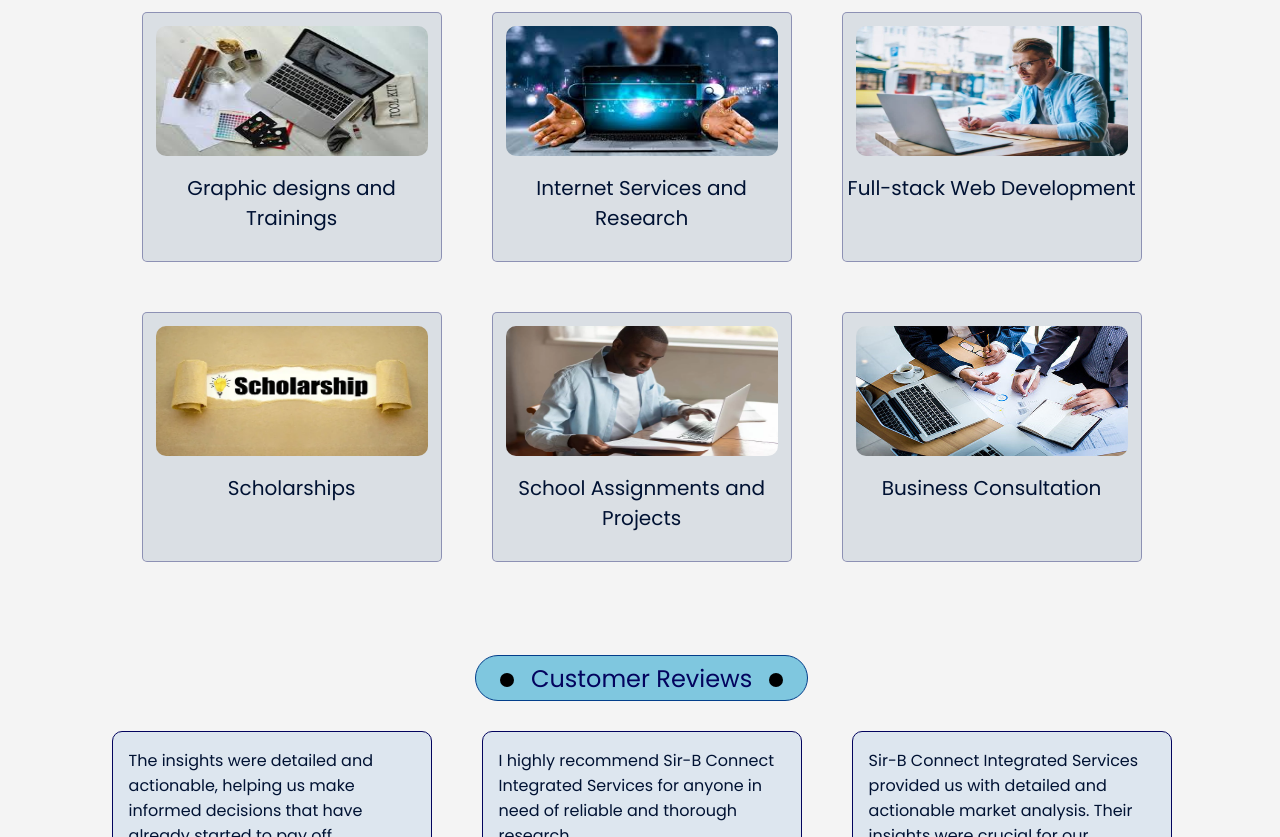
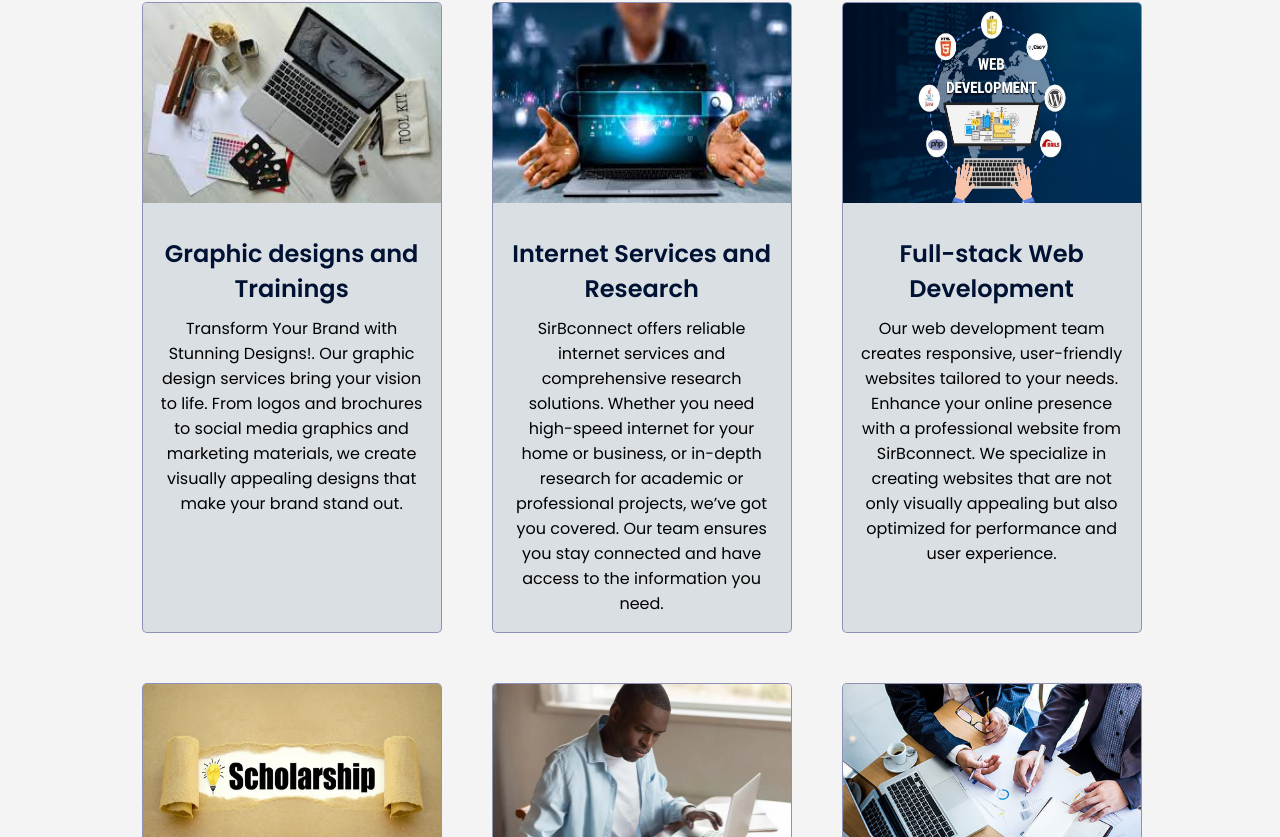
Before and after one commit to onosejoor/SirBconnect, a React (Vite) app: page / in a window 1280 px wide. Shown: the part 1103-1940 px from the top of the page. Built offline with nearby package versions, Linux system fonts and the light colour scheme.

Commit message:
Update service

```diff
--- a/src/components/sections/Footer.jsx
+++ b/src/components/sections/Footer.jsx
@@ -30,7 +30,7 @@ function Footer({ routed, ...props }) {
                 <Lists
                   class2="footer-link"
                   text="Home"
-                  link={routed ? "#" : "/"}
+                  link={!routed ? "#" : "/"}
                 />
                 <Lists
                   class2="footer-link"
--- a/src/components/sections/SkillDiv.jsx
+++ b/src/components/sections/SkillDiv.jsx
@@ -2,12 +2,21 @@ import { Link } from "react-router-dom";
 
 const SkillDiv = (props) => {
   return (
-    <Link to={`/${props.url}`} onClick={window.location.reload} className="anchorSkill">
+    <Link
+      to={`/${props.url}`}
+      onClick={window.location.reload}
+      className="anchorSkill"
+    >
       <div className="skills">
         <div className="skillIMG">
           <img src={props.src} alt="skills" loading="lazy" />
         </div>
-        <h3 className="skillText">{props.text}</h3>
+
+        <div className="skillTextWrap">
+          <h3 className="skillText">{props.header}</h3>
+
+          <p className="text">{props.text}</p>
+        </div>
       </div>
     </Link>
   );
--- a/src/components/sections/Skills.jsx
+++ b/src/components/sections/Skills.jsx
@@ -37,30 +37,40 @@ function Skills() {
       <div id="skill">
         <SkillDiv
           src="/images/skills/graphicDesign.jpg"
-          text="Graphic designs and Trainings"
+          header="Graphic designs and Trainings"
           url="graphic-design"
+          text="Transform Your Brand with Stunning Designs!. Our graphic design services bring your vision to life. From logos and brochures to social media graphics and marketing materials, we create visually appealing designs that make your brand stand out."
         />
         <SkillDiv
           src="/images/skills/internet.jpg"
-          text="Internet Services and Research"
+          header="Internet Services and Research"
           url="internet-services"
+          text=" SirBconnect offers reliable internet services and comprehensive research solutions. Whether you need high-speed internet for your home or business, or in-depth research for academic or professional projects, we’ve got you covered. Our team ensures you stay connected and have access to the information you need."
         />
         <SkillDiv
           url="web-dev"
           src="/images/skills/research3.jpg"
-          text=" Full-stack Web Development"
+          header=" Full-stack Web Development"
+          text="Our web development team creates responsive, user-friendly websites tailored to your needs. Enhance your online presence with a professional website from SirBconnect. We specialize in creating websites that are not only visually appealing but also optimized for performance and user experience."
         />
-        <SkillDiv src="/images/skills/scholarships.jpg" text="Scholarships" url="schorlarships" />
+        <SkillDiv
+          src="/images/skills/scholarships.jpg"
+          header="Scholarships"
+          url="schorlarships"
+          text="At SirBconnect, we understand that finding the right school and scholarship can be challenging. Our scholarship consultation services are designed to help you navigate this process with ease. We provide expert advice and resources to help you identify schools that fit your budget and academic goals. Let us guide you in finding affordable education options and securing the best possible opportunities for your future."
+        />
 
         <SkillDiv
           src="/images/skills/research2.jpg"
-          text="School Assignments and Projects"
-          url={`https://wa.me/+2347030953448/?text=Lets%20Work/discuss%20On%20School-Assignment`}
+          header="School Assignments and Projects"
+          url={`https://wa.me/+2347030953448/?header=Lets%20Work/discuss%20On%20School-Assignment`}
+          text="Ace Your Assignments with Expert Help Struggling with school assignments? Our experts are here to assist you with research, writing, and editing to ensure you excel in your studies. Whether it’s a complex project or a simple homework task, SirBconnect provides the support you need to achieve academic success."
         />
         <SkillDiv
           src="/images/skills/consultant.jpg"
-          text="Business Consultation"
+          header="Business Consultation"
           url="consultation"
+          text="Our business consultation services offer strategic insights and solutions to help your business thrive. From startups to established companies, we provide the guidance you need to succeed. Our experts work with you to develop effective strategies, improve operations, and achieve your business goals."
         />
       </div>
     </section>
--- a/src/index.css
+++ b/src/index.css
@@ -66,7 +66,7 @@ section {
   border-radius: 30px;
   border: 1px solid #023e8a;
   width: fit-content;
-  padding: 0.2em 1em;
+  padding: 0em 1em;
   color: rgb(0, 0, 0);
   font-weight: 400;
   /* margin-left: 1.7em; */
@@ -177,7 +177,7 @@ button {
   /* About section dark mode */
 
   #about {
-    background: linear-gradient(to right, #1b1b1b, transparent);
+    background: linear-gradient(to right, #1b1b1b48, transparent);
 
     .aboutText {
       color: white;
@@ -200,12 +200,16 @@ button {
     border: 1px solid #d3d3d382;
     background-color: #caf0f81a;
     .skillText {
-      color: white;
+      color: #ade8f4;
     }
   }
   .skills:hover {
     background-color: #005fe344;
     box-shadow: 0px 0px 3px white;
+  }
+  .skillTextWrap > .text {
+    text-align: center;
+    color: #ffffff;
   }
 
   /* Reviews */
@@ -623,9 +627,9 @@ button {
   border-radius: 5px;
   background-color: #9eadbe4c;
   transition: all 0.2s ease-out;
-  padding: 1%;
-  min-height: 250px;
   border: 0.5px solid #03055e5b;
+  overflow: hidden;
+  height: 100%;
 }
 
 .skills:hover {
@@ -635,15 +639,22 @@ button {
 
 .skillIMG > img {
   width: 100%;
-  border-radius: 20px;
-  padding: 10px;
-  height: 150px;
+  height: 200px;
+}
+.skillTextWrap {
+  padding: 1em;
+
+  .text {
+    text-align: center;
+    color: #000;
+  }
 }
 
 .skillText {
-  font-size: 20px;
-  font-weight: 400;
+  font-size: x-large;
+  font-weight: 600;
   text-align: center;
+  margin: 10px auto;
 }
 
 /* Services section*/
```
Also changed, not shown: public/images/skills/research3.jpg.
